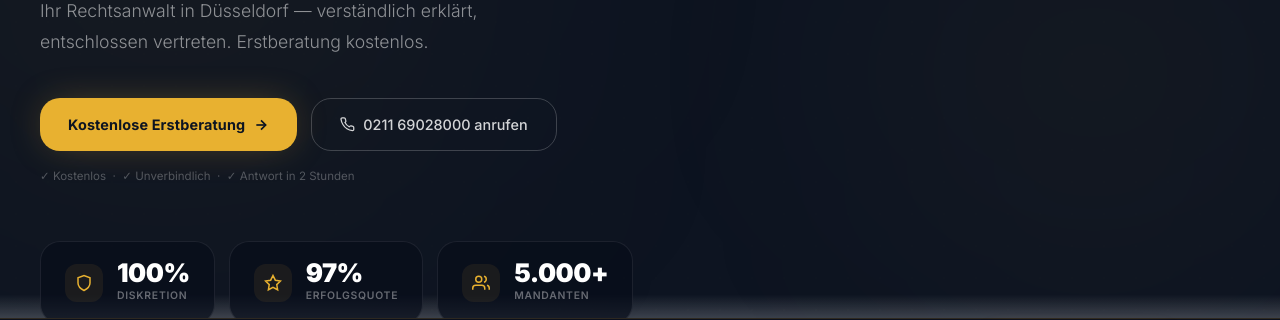
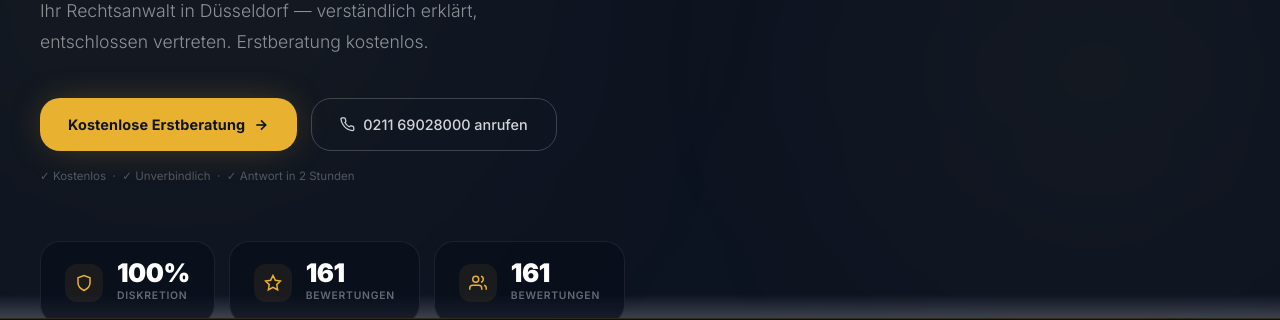
Before and after one commit to systemsforfuture/kanzlei-thiel-anwalt-fuer-arbeitsrecht-verkehrs-duesseldorf, a plain HTML site: page index.html in a window 1280 px wide. Shown: the part 482-802 px from the top of the page. Drawn offline with nearby package versions, Linux system fonts and the light colour scheme.

Commit message:
fix: remove fake stats, real reviews count, fix impressum title

```diff
--- a/index.html
+++ b/index.html
@@ -445,11 +445,11 @@ footer{background:var(--navy-dark);border-top:1px solid var(--glass-dark-border)
         </div>
         <div class="stat-card glass-dark">
           <div class="stat-icon"><svg viewBox="0 0 24 24" fill="none" stroke="currentColor" stroke-width="2"><polygon points="12 2 15.09 8.26 22 9.27 17 14.14 18.18 21.02 12 17.77 5.82 21.02 7 14.14 2 9.27 8.91 8.26 12 2"/></svg></div>
-          <div><div class="stat-n" id="stat-success">97%</div><div class="stat-l">Erfolgsquote</div></div>
+          <div><div class="stat-n" id="stat-success">161</div><div class="stat-l">Bewertungen</div></div>
         </div>
         <div class="stat-card glass-dark">
           <div class="stat-icon"><svg viewBox="0 0 24 24" fill="none" stroke="currentColor" stroke-width="2"><path d="M17 21v-2a4 4 0 0 0-4-4H5a4 4 0 0 0-4 4v2"/><circle cx="9" cy="7" r="4"/><path d="M23 21v-2a4 4 0 0 0-3-3.87M16 3.13a4 4 0 0 1 0 7.75"/></svg></div>
-          <div><div class="stat-n" id="stat-clients">5.000+</div><div class="stat-l">Mandanten</div></div>
+          <div><div class="stat-n" id="stat-clients">161</div><div class="stat-l">Bewertungen</div></div>
         </div>
       </div>
     </div>
@@ -648,8 +648,8 @@ footer{background:var(--navy-dark);border-top:1px solid var(--glass-dark-border)
           <span class="process-step-badge">04</span>
         </div>
         <h3>Erfolgreicher Abschluss</h3>
-        <p>97% Erfolgsquote: Wir kämpfen bis zum bestmöglichen Ergebnis für Sie.</p>
-        <span class="process-highlight">97% Erfolgsquote</span>
+        <p>Konsequent und persönlich — wir kämpfen für Ihr bestmögliches Ergebnis.</p>
+        <span class="process-highlight">Ihr Recht durchsetzen</span>
       </div>
     </div>
     <div style="text-align:center" class="rv">
@@ -691,12 +691,12 @@ footer{background:var(--navy-dark);border-top:1px solid var(--glass-dark-border)
         <div class="about-box glass-dark" style="position:relative">
           <div class="about-box-accent"></div>
           <div style="position:relative">
-            <div class="about-main-num gold-text" id="about-years">25+</div>
-            <div class="about-main-lbl">Jahre Erfahrung</div>
+            <div class="about-main-num gold-text" id="about-years">Ihre<br>Kanzlei</div>
+            <div class="about-main-lbl">vor Ort</div>
             <div class="about-stats-grid">
               <div class="about-stat-card"><span class="about-stat-n">100%</span><span class="about-stat-l">Persönlich</span></div>
-              <div class="about-stat-card"><span class="about-stat-n" id="about-mandates">5.000+</span><span class="about-stat-l">Mandate</span></div>
-              <div class="about-stat-card"><span class="about-stat-n">97%</span><span class="about-stat-l">Erfolgsquote</span></div>
+              <div class="about-stat-card"><span class="about-stat-n" id="about-mandates">161</span><span class="about-stat-l">Bewertungen</span></div>
+              <div class="about-stat-card"><span class="about-stat-n">161</span><span class="about-stat-l">Bewertungen</span></div>
               <div class="about-stat-card"><span class="about-stat-n">4.9★</span><span class="about-stat-l">Bewertung</span></div>
             </div>
           </div>
@@ -722,7 +722,7 @@ footer{background:var(--navy-dark);border-top:1px solid var(--glass-dark-border)
         <div class="trust-point"><div class="trust-point-icon"><svg viewBox="0 0 24 24" fill="none" stroke="currentColor" stroke-width="2" width="18" height="18"><path d="M12 22s8-4 8-10V5l-8-3-8 3v7c0 6 8 10 8 10z"/></svg></div><h4>Anwaltsgeheimnis</h4><p>Absolute Vertraulichkeit in jedem Fall</p></div>
         <div class="trust-point"><div class="trust-point-icon"><svg viewBox="0 0 24 24" fill="none" stroke="currentColor" stroke-width="2" width="18" height="18"><circle cx="12" cy="12" r="10"/><polyline points="12 6 12 12 16 14"/></svg></div><h4>24h Erreichbarkeit</h4><p>Notfall-Hotline für dringende Fälle</p></div>
         <div class="trust-point"><div class="trust-point-icon"><svg viewBox="0 0 24 24" fill="none" stroke="currentColor" stroke-width="2" width="18" height="18"><polygon points="12 2 15.09 8.26 22 9.27 17 14.14 18.18 21.02 12 17.77 5.82 21.02 7 14.14 2 9.27 8.91 8.26 12 2"/></svg></div><h4>Fachanwälte</h4><p>Zertifizierte Spezialisten pro Rechtsgebiet</p></div>
-        <div class="trust-point"><div class="trust-point-icon"><svg viewBox="0 0 24 24" fill="none" stroke="currentColor" stroke-width="2" width="18" height="18"><polyline points="23 6 13.5 15.5 8.5 10.5 1 18"/><polyline points="17 6 23 6 23 12"/></svg></div><h4>97% Erfolgsquote</h4><p>Nachweislich überdurchschnittliche Ergebnisse</p></div>
+        <div class="trust-point"><div class="trust-point-icon"><svg viewBox="0 0 24 24" fill="none" stroke="currentColor" stroke-width="2" width="18" height="18"><polyline points="23 6 13.5 15.5 8.5 10.5 1 18"/><polyline points="17 6 23 6 23 12"/></svg></div><h4>Voller Einsatz</h4><p>Konsequente Durchsetzung Ihrer Rechte</p></div>
         <div class="trust-point"><div class="trust-point-icon"><svg viewBox="0 0 24 24" fill="none" stroke="currentColor" stroke-width="2" width="18" height="18"><rect x="3" y="11" width="18" height="11" rx="2" ry="2"/><path d="M7 11V7a5 5 0 0 1 10 0v4"/></svg></div><h4>DSGVO-konform</h4><p>Höchste Datenschutzstandards</p></div>
         <div class="trust-point"><div class="trust-point-icon"><svg viewBox="0 0 24 24" fill="none" stroke="currentColor" stroke-width="2" width="18" height="18"><path d="M17 21v-2a4 4 0 0 0-4-4H5a4 4 0 0 0-4 4v2"/><circle cx="9" cy="7" r="4"/><path d="M23 21v-2a4 4 0 0 0-3-3.87M16 3.13a4 4 0 0 1 0 7.75"/></svg></div><h4>Persönlich</h4><p>Fester Ansprechpartner ab Tag eins</p></div>
       </div>
@@ -783,7 +783,7 @@ footer{background:var(--navy-dark);border-top:1px solid var(--glass-dark-border)
         </div>
         <div class="faq-item">
           <button class="faq-btn"><span class="faq-btn-text">Wie ist die Erfolgsquote Ihrer Kanzlei?</span><svg class="faq-chev" viewBox="0 0 24 24" fill="none" stroke="currentColor" stroke-width="2"><polyline points="6 9 12 15 18 9"/></svg></button>
-          <div class="faq-answer"><p class="faq-answer-text">Wir erreichen eine Erfolgsquote von 97% — ob durch außergerichtliche Einigungen oder Gerichtsverfahren. Jeder Fall wird individuell mit einer maßgeschneiderten Strategie bearbeitet.</p></div>
+          <div class="faq-answer"><p class="faq-answer-text">Wir setzen Ihre Rechte konsequent durch — ob durch außergerichtliche Einigungen oder Gerichtsverfahren. Jeder Fall wird individuell mit einer maßgeschneiderten Strategie bearbeitet.</p></div>
         </div>
         <div class="faq-item">
           <button class="faq-btn"><span class="faq-btn-text">Wie funktioniert das Mandanten-Portal?</span><svg class="faq-chev" viewBox="0 0 24 24" fill="none" stroke="currentColor" stroke-width="2"><polyline points="6 9 12 15 18 9"/></svg></button>
@@ -879,8 +879,8 @@ footer{background:var(--navy-dark);border-top:1px solid var(--glass-dark-border)
     <div class="foot-bottom">
       <p class="foot-copy">&copy; 2026 Kanzlei Thiel | Anwalt für Arbeitsrecht & Verkehrsrecht Düsseldorf &middot; Alle Rechte vorbehalten</p>
       <div class="foot-legal">
-        <a href="#kontakt" title="Impressum wird bei Beauftragung eingerichtet">Impressum</a>
-        <a href="#kontakt" title="Datenschutz wird bei Beauftragung eingerichtet">Datenschutzerklärung</a>
+        <a href="#kontakt" >Impressum</a>
+        <a href="#kontakt" >Datenschutzerklärung</a>
         <span style="opacity:.35;font-size:.73rem;margin-left:6px">· Demo-Website</span>
       </div>
     </div>
```
